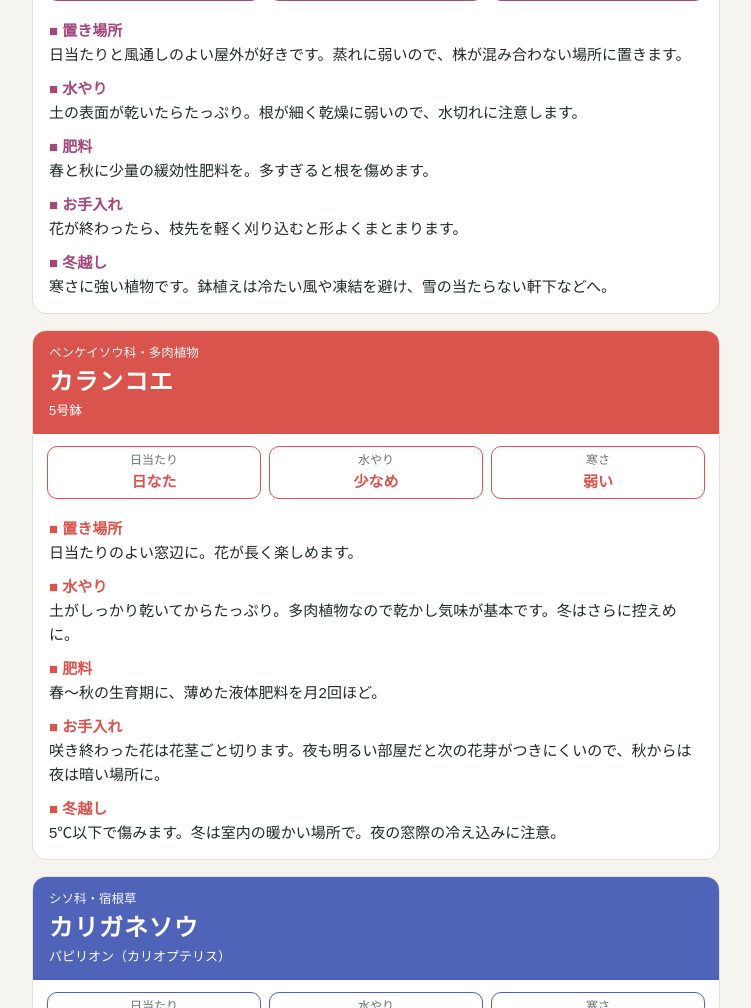
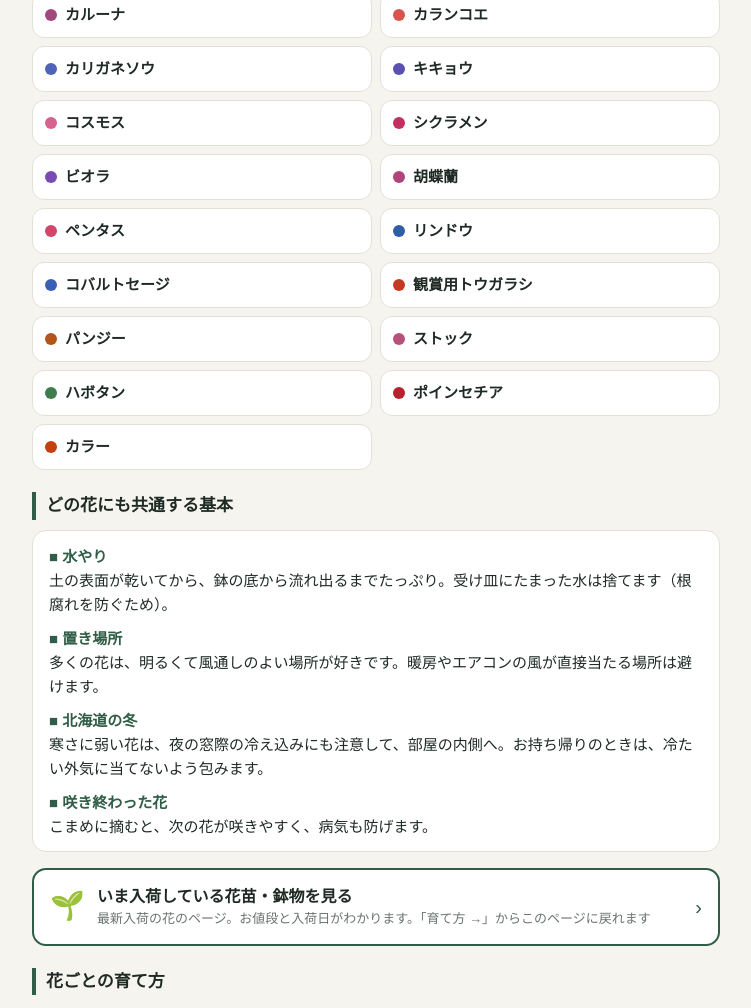
Before and after one commit to tetuo12002-lgtm/sanmarco-price, a plain HTML site: page care.html in a window 1280 px wide. Shown: the part 308-1316 px from the top of the page, without its empty margins (264-1015 px from the left). Drawn offline with Linux system fonts and the light colour scheme.

Commit message:
育て方ページ：一覧で開いたときに説明・花の目次・共通の基本・花苗鉢物へのリンクを追加。花苗・鉢物タブの下に育て方一覧へのリンク
Co-Authored-By: Claude Opus 5.5 <noreply@anthropic.com>

```diff
--- a/care.html
+++ b/care.html
@@ -43,6 +43,24 @@
   dt::before{content:"■ "}
   dd{margin:0}
   footer{text-align:center;font-size:11.5px;color:var(--sub);padding:0 16px 32px}
+  /* 一覧で開いたときの説明・目次 */
+  .intro{background:var(--card);border:1px solid var(--line);border-radius:14px;padding:14px 16px;margin-top:16px;font-size:15px}
+  .intro p{margin:0}
+  .sec{font-size:17px;margin:22px 0 0;padding-left:10px;border-left:4px solid var(--accent)}
+  .toc{display:grid;grid-template-columns:1fr 1fr;gap:8px;margin-top:10px}
+  .toc a{display:flex;align-items:center;gap:8px;background:var(--card);border:1px solid var(--line);border-radius:12px;
+    padding:10px 12px;color:var(--ink);text-decoration:none;font-weight:700;font-size:15px;min-width:0}
+  .toc a i{flex:none;width:12px;height:12px;border-radius:50%;background:var(--c)}
+  .toc a span{overflow:hidden;text-overflow:ellipsis;white-space:nowrap}
+  .basics{background:var(--card);border:1px solid var(--line);border-radius:14px;padding:4px 16px 12px;margin-top:10px}
+  .basics dt{color:var(--accent)} @media (prefers-color-scheme: dark){ .basics dt{color:var(--ink)} }
+  .basics dl{padding:0}
+  .go{display:flex;align-items:center;gap:12px;background:var(--card);border:2px solid var(--accent);border-radius:14px;
+    padding:14px 16px;margin-top:16px;color:var(--ink);text-decoration:none}
+  .go .ico{font-size:28px;flex:none}
+  .go b{display:block;font-size:16px}
+  .go small{display:block;color:var(--sub);font-size:13px}
+  .go .arr{margin-left:auto;font-size:20px;color:var(--accent)}
 </style>
 </head>
 <body>
@@ -255,7 +273,24 @@ if (only) document.title = SHOP + " " + only.name + "の育て方";
 document.getElementById("chips").innerHTML = only
   ? `<a class="chip" href="care.html">ほかの花の育て方も見る</a>`
   : flowers.map(f => `<a class="chip" href="#${f.id}">${esc(f.name)}</a>`).join("");
-document.getElementById("list").innerHTML = shown.map(f => `
+/* 最新入荷の花の「花苗・鉢物」へのリンク */
+const NAE_LINK = `<a class="go" href="index.html?t=nae"><span class="ico">🌱</span><span><b>いま入荷している花苗・鉢物を見る</b><small>最新入荷の花のページ。お値段と入荷日がわかります。「育て方 →」からこのページに戻れます</small></span><span class="arr">›</span></a>`;
+/* 一覧で開いたときだけ、上にこのページの説明・目次・育て方の基本を出す */
+const INTRO = only ? "" : `
+  <section class="intro"><p>サンマルコで販売している<b>鉢花・花苗の育て方</b>をまとめたページです。下の一覧から、お持ちの花の名前を選んでください。<br>
+  <span style="color:var(--sub);font-size:13.5px">お花の値札のQRコードから開いたときは、その花の育て方だけが出ます。</span></p></section>
+  <h2 class="sec">育て方を見る花をえらぶ（${flowers.length}種類）</h2>
+  <nav class="toc">${flowers.map(f => `<a href="#${f.id}" style="--c:${f.color}"><i></i><span>${esc(f.name)}</span></a>`).join("")}</nav>
+  <h2 class="sec">どの花にも共通する基本</h2>
+  <div class="basics"><dl>
+    <dt>水やり</dt><dd>土の表面が乾いてから、鉢の底から流れ出るまでたっぷり。受け皿にたまった水は捨てます（根腐れを防ぐため）。</dd>
+    <dt>置き場所</dt><dd>多くの花は、明るくて風通しのよい場所が好きです。暖房やエアコンの風が直接当たる場所は避けます。</dd>
+    <dt>北海道の冬</dt><dd>寒さに弱い花は、夜の窓際の冷え込みにも注意して、部屋の内側へ。お持ち帰りのときは、冷たい外気に当てないよう包みます。</dd>
+    <dt>咲き終わった花</dt><dd>こまめに摘むと、次の花が咲きやすく、病気も防げます。</dd>
+  </dl></div>
+  ${NAE_LINK}
+  <h2 class="sec">花ごとの育て方</h2>`;
+document.getElementById("list").innerHTML = INTRO + shown.map(f => `
   <article class="card" id="${f.id}" style="--c:${f.color}">
     <div class="head">
       <div class="kind">${esc(f.kind)}</div>
@@ -268,7 +303,7 @@ document.getElementById("list").innerHTML = shown.map(f => `
       <div class="badge">寒さ<b>${esc(f.cold)}</b></div>
     </div>
     <dl>${f.care.map(([k, v]) => `<dt>${esc(k)}</dt><dd>${esc(v)}</dd>`).join("")}</dl>
-  </article>`).join("");
+  </article>`).join("") + (only ? NAE_LINK + `<a class="go" href="care.html"><span class="ico">🪴</span><span><b>ほかの花の育て方を見る</b><small>${flowers.length}種類の鉢花・花苗の育て方</small></span><span class="arr">›</span></a>` : NAE_LINK);
 </script>
 </body>
 </html>
```
Also changed, not shown: index.html (+6 -2 lines).
